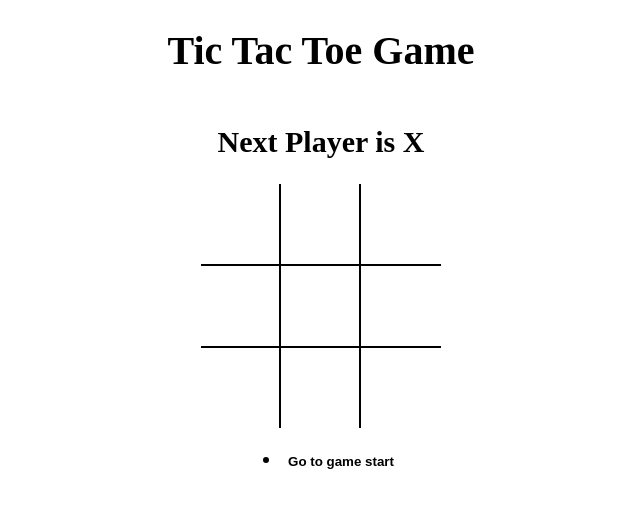
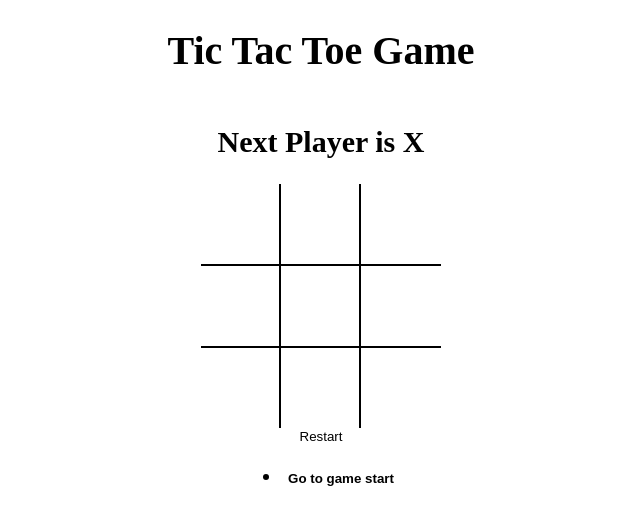
Before and after one commit to AbhishekKumar2233/Tic-Tac-Toe-Game_React, a React (Create React App) app: page / in a window 1280 px wide. Shown: the top 524 px of the page, without its empty margins (319-959 px from the left). Built offline with nearby package versions, Linux system fonts and the light colour scheme.

Commit message:
restart game button added

```diff
--- a/src/App.js
+++ b/src/App.js
@@ -42,12 +42,19 @@ export default function App() {
     setCurrentMove(move);
   };
 
+  const NewGame = [{ board: Array(9).fill(null), isXNext: true }];
+
+  function Restart() {
+    setHistory(NewGame);
+    setCurrentMove(0);
+  }
+
   return (
     <div className="app">
       <h1>Tic Tac Toe Game</h1>
       <StatusMessage winner={winner} current={current} />
       <Board board={current.board} handleBoard={handleBoard} />
-      {/* <button onClick={Restart}>Restart</button> */}
+      <button onClick={Restart}>Restart</button>
 
       <History history={history} moveTo={moveTo} currentMove={currentMove} />
     </div>
```
